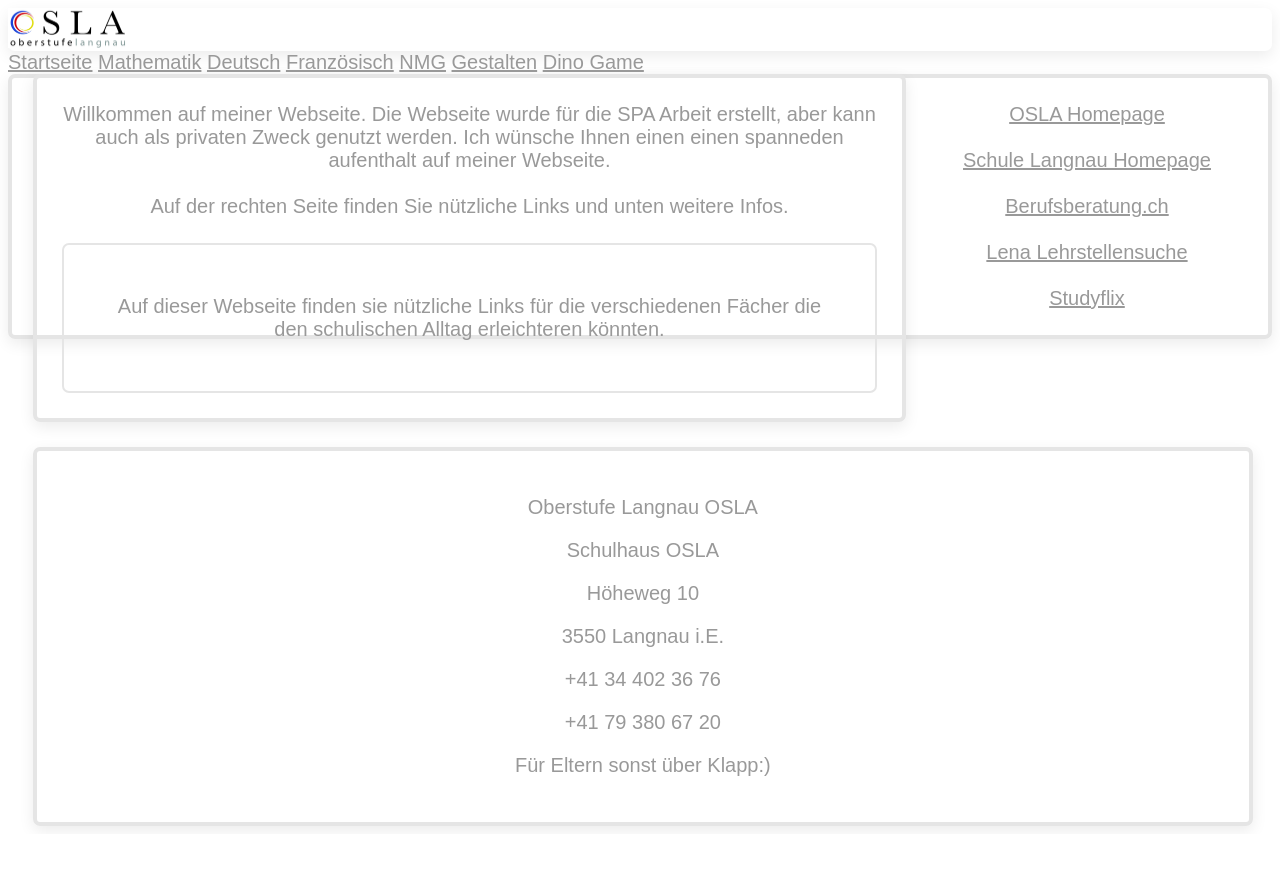
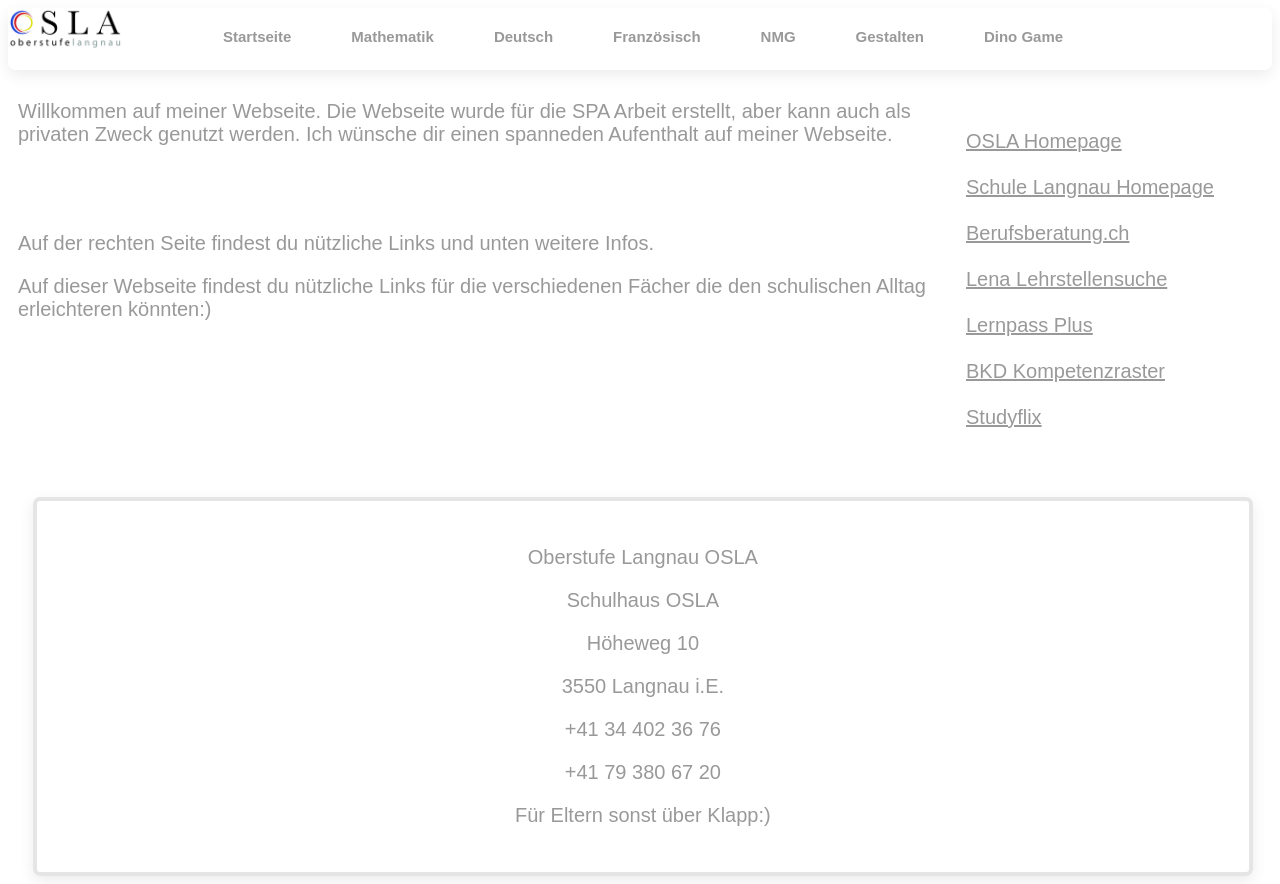
Before and after one commit to ArNa10/Schulwebseite-OSLA, a plain HTML site: page index.html in a window 1280 px wide. Before the commit the page ends 834 px from the top, so only its background shows below. Drawn offline with Linux system fonts and the light colour scheme.

Commit message:
Update index.html

```diff
--- a/index.html
+++ b/index.html
@@ -4,42 +4,39 @@
 <head>
      <title>Schulwebseite OSLA</title>
      <meta charset="UTF-8">
-     <meta name="viewport" content="width=device-width, initial-scale=1.0">
-     <meta http-equiv="X-UA-Compatible" content="ie=edge">
+     <meta name="viewport" content="width=device-width, initial-scale=1">
 </head>
 
 <link rel="stylesheet" href="styles.css" />
 <body>
-<main>
+
   <header>
-    <img src="OSLA.jpg">
-  </header>
+    <img class="header-img" src="OSLA.jpg">
 
-  <nav>
+  <ul class="navlist">
     <a href="/index.html" >Startseite</a>
-    <a href="/mathematik.html">Mathematik</a>
-    <a href="/deutsch.html">Deutsch</a>
-    <a href="/franzoesisch.html">Französisch</a>
-    <a href="/nmg.html">NMG</a>
-    <a href="/gestalten.html">Gestalten</a>
-    <a href="/dinogame.html">Dino Game</a>
-  </nav>
+    <a href="/pages/mathematik.html">Mathematik</a>
+    <a href="/pages/deutsch.html">Deutsch</a>
+    <a href="/pages/franzoesisch.html">Französisch</a>
+    <a href="/pages/nmg.html">NMG</a>
+    <a href="/pages/gestalten.html">Gestalten</a>
+    <a href="/pages/dinogame.html">Dino Game</a>
+  </ul>
 
- <section>
-    Willkommen auf meiner Webseite. Die Webseite wurde für die SPA Arbeit erstellt, aber kann auch als privaten Zweck genutzt werden.
-    Ich wünsche Ihnen einen einen spanneden aufenthalt auf meiner Webseite.
+</header>
+<div class="row">
+ <div class="column left">
+   <p> Willkommen auf meiner Webseite. Die Webseite wurde für die SPA Arbeit erstellt, aber kann auch als privaten Zweck genutzt werden.
+    Ich wünsche dir einen spanneden Aufenthalt auf meiner Webseite.
+   </p>
     <br></br>
-    Auf der rechten Seite finden Sie nützliche Links und unten weitere Infos.
-
-<footer> Auf dieser Webseite finden sie nützliche Links für die verschiedenen Fächer die den schulischen Alltag erleichteren könnten.
-</footer>
+    <p>Auf der rechten Seite findest du nützliche Links und unten weitere Infos.
+    </p>
+       Auf dieser Webseite findest du nützliche Links für die verschiedenen Fächer die den schulischen Alltag erleichteren könnten:)
+ </div>
 
 
- </section>
-
-
-  <aside>
-  <!-- Eine praktische Seitenleiste für die Linksammlung: Diese Seitenleiste auf der rechten Seite heisst im HTML Code "aside"  -->
+ <div class="column right">
   <a target="_blank" rel="noopener noreferrer" href="https://www.osla.ch/" >OSLA Homepage</a>
   <br></br>
   <a target="_blank" rel="noopener noreferrer" href="https://www.schule-langnau.ch/" >Schule Langnau Homepage</a>
@@ -47,9 +44,15 @@
   <a target="_blank" rel="noopener noreferrer" href="https://www.berufsberatung.ch/" >Berufsberatung.ch</a>
   <br></br>
   <a target="_blank" rel="noopener noreferrer" href="https://www.lena-public.apps.be.ch/" >Lena Lehrstellensuche</a>
-   <br></br>
+  <br></br>
+  <a target="_blank" rel="noopener noreferrer" href="https://lernpassplus.ch/lernpass/" >Lernpass Plus</a>
+  <br></br>
+  <a target="_blank" rel="noopener noreferrer" href="https://app-p-kompetenzraster.azurewebsites.net/#/" >BKD Kompetenzraster</a>
+  <br></br>
   <a target="_blank" rel="noopener noreferrer" href="https://studyflix.de/" >Studyflix</a>
-  </aside>
+
+  </div>
+</div>
 
   <footer>
      <div>
@@ -63,7 +66,9 @@
      </div>
 
   </footer>
-</main>
+
+
+
 </body>
 
 
```
